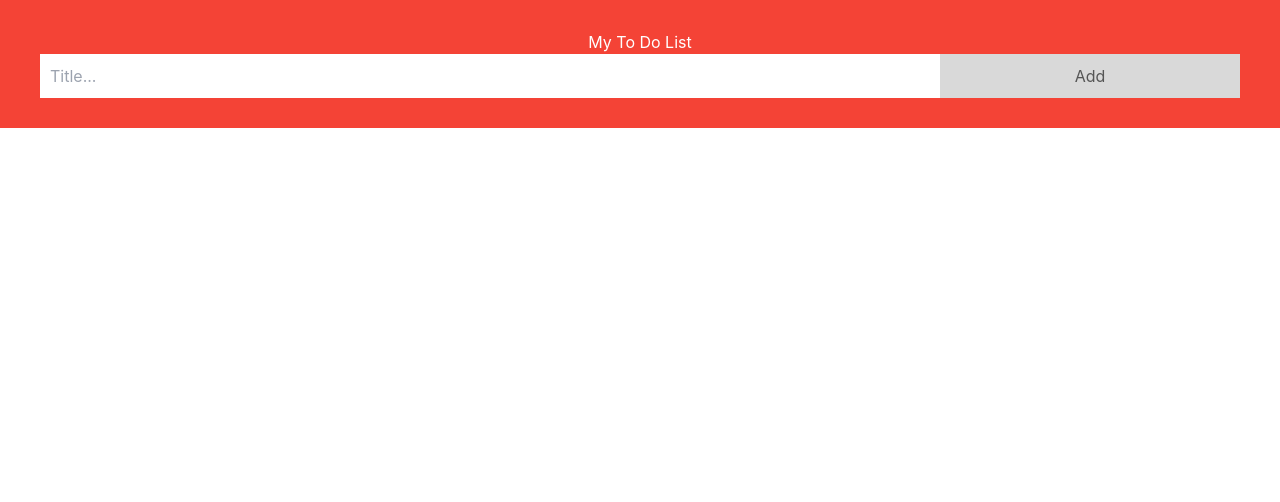
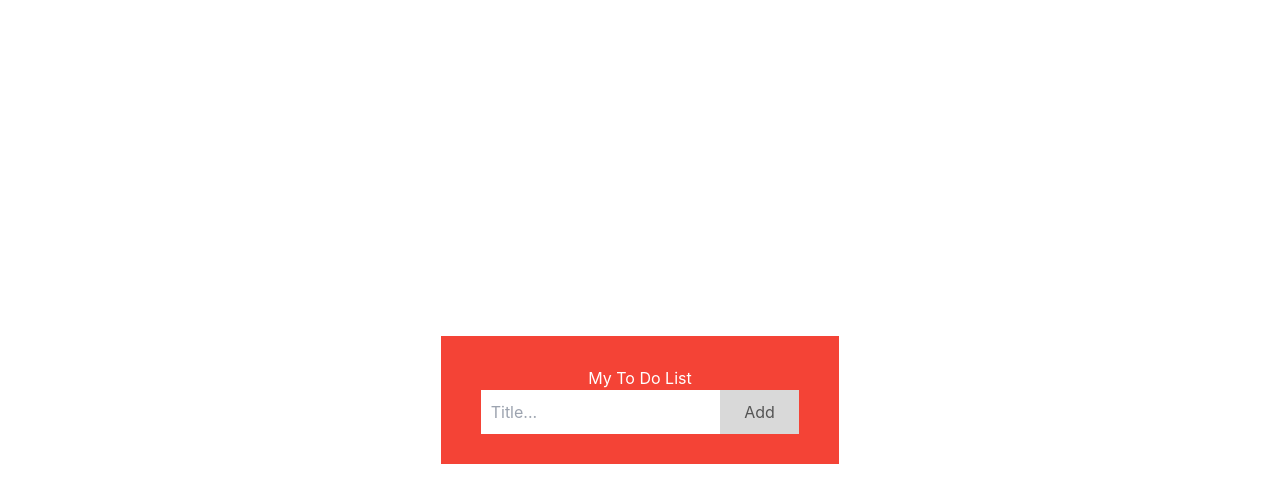
Before and after one commit to nimatrazmjo/react-typescript-todo, a React (Create React App) app: page / in a window 1280 px wide. Shown: the top 502 px of the page. Built offline with nearby package versions, Linux system fonts and the light colour scheme.

Commit message:
clean the unused functions

```diff
--- a/src/App.tsx
+++ b/src/App.tsx
@@ -1,22 +1,9 @@
-import { useState } from 'react';
-import { useDispatch } from 'react-redux';
+import React from 'react';
 import './App.css';
 import AddTodo from './components/add-todo/add-todo.component';
 import ListTodo from './components/list-todo/list-todo.component';
-import { Todo } from './models/todo';
 
 function App() {
-  const [todo, setTodo] = useState<string>('');
-  const [todos, setTodos] = useState<Todo[]>([]);
-
-  const handleAdd = (e:React.FormEvent):void => {
-    e.preventDefault();
-
-    if (todo) {
-      setTodos([...todos, {id:Date.now(), todo, isDone: false}]);
-      setTodo('')
-    }
-  }
   return (
     <>
     <AddTodo />
--- a/src/components/list-item/list-item.component.tsx
+++ b/src/components/list-item/list-item.component.tsx
@@ -1,7 +1,6 @@
 import React from 'react';
 import { AiFillDelete, AiFillEdit } from 'react-icons/ai';
 import { MdDone } from 'react-icons/md';
-import { useSelector } from 'react-redux';
 import './list-item.style.css';
 interface Props {
     id: number,
--- a/src/index.css
+++ b/src/index.css
@@ -9,6 +9,10 @@ body {
     sans-serif;
   -webkit-font-smoothing: antialiased;
   -moz-osx-font-smoothing: grayscale;
+  display: flex;
+  justify-content: center;
+  align-items: center;
+  height: 100vh;
 }
 
 code {
```
